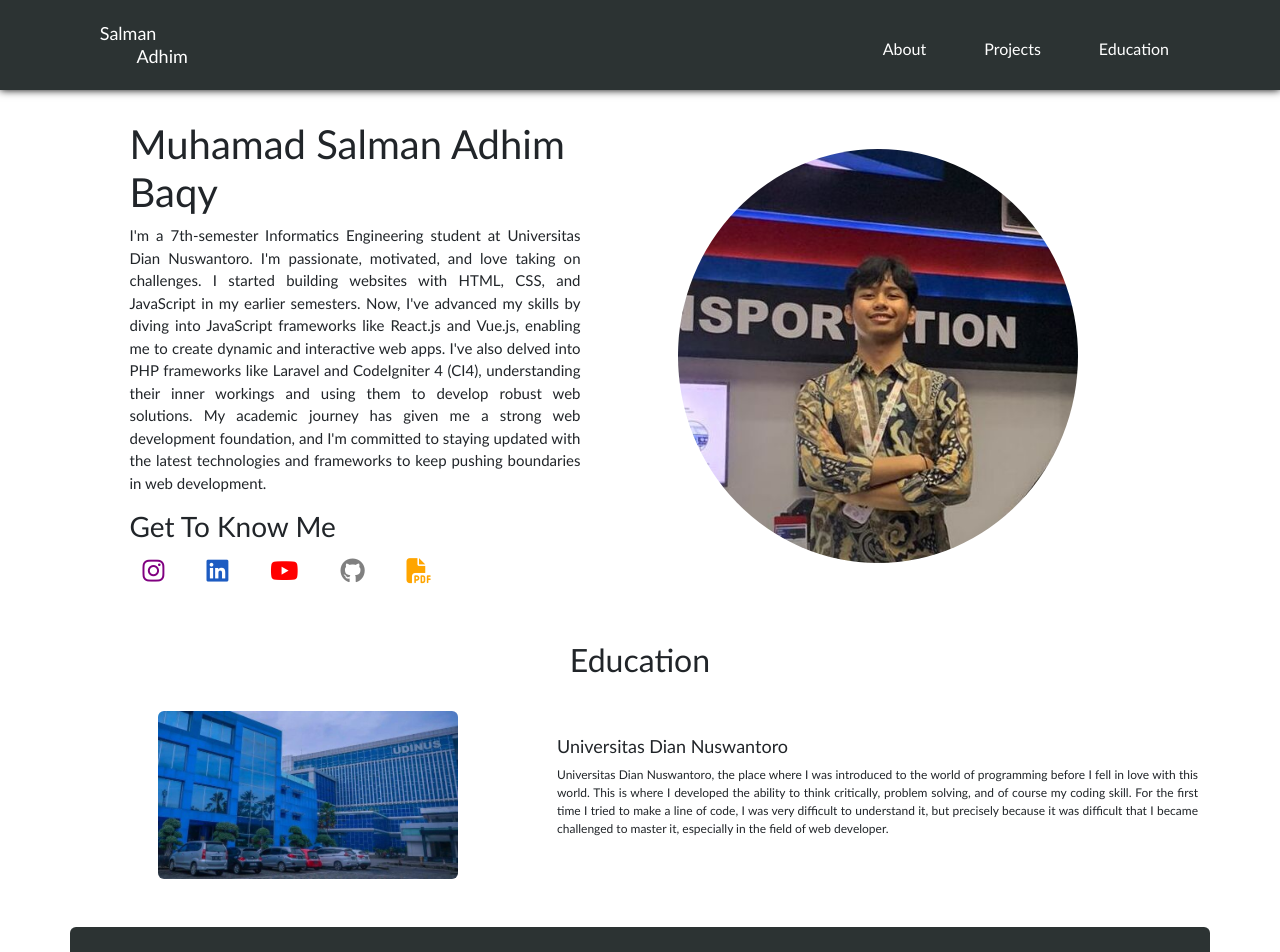
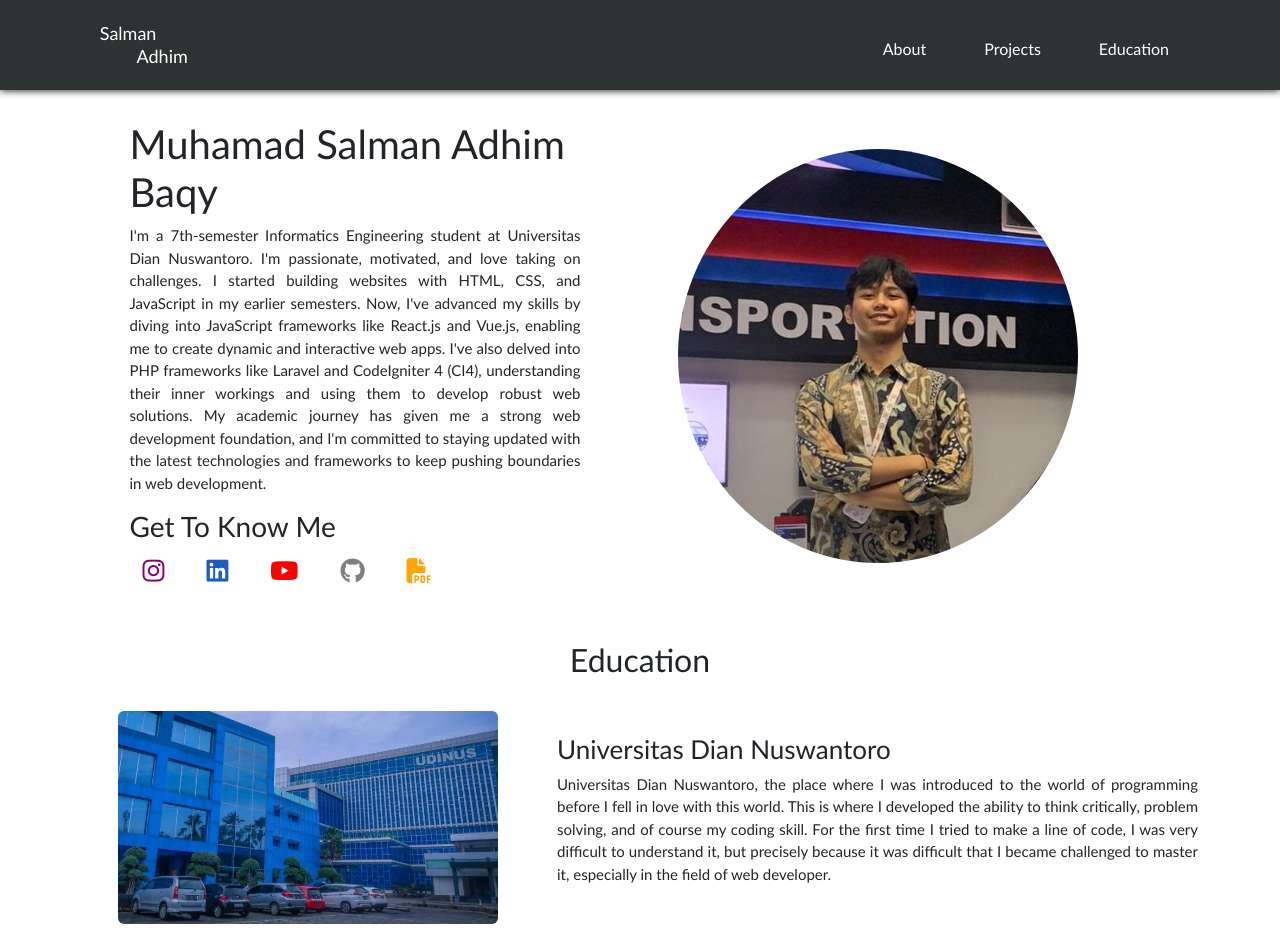
Before and after one commit to msadhimb/portofolioMarkIV, a React (Create React App) app: page / in a window 1280 px wide. Shown: the top 952 px of the page. Built offline with nearby package versions, Linux system fonts and the light colour scheme; no server answers; the database is empty.

Commit message:
fix(edu section): fix fontsize and image size

```diff
--- a/src/component/Edu/Edu.css
+++ b/src/component/Edu/Edu.css
@@ -3,7 +3,7 @@
 }
 
 .udinusImg {
-  width: 23rem;
+  width: 95%;
 }
 
 .desc h3 {
@@ -16,20 +16,10 @@
 }
 
 @media (min-width: 768px) {
-  .desc {
-    text-align: justify;
-  }
-
   .desc h3 {
-    font-size: 18px;
     text-align: start;
   }
-
-  .desc p {
-    font-size: 12px;
-  }
-
   .udinusImg {
-    width: 300px;
+    width: 80%;
   }
 }
```
